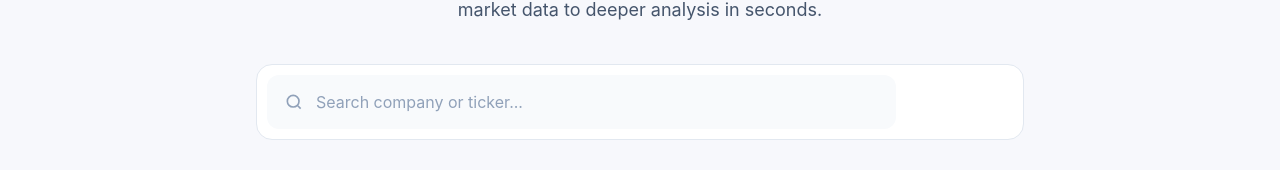
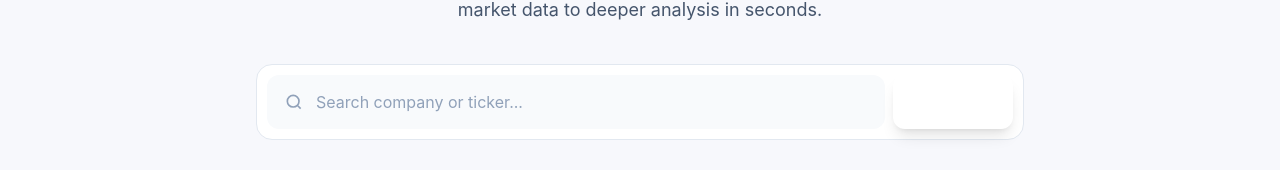
Before and after one commit to himanshuj9/StockScreenerApp, a React (Vite) app in the folder UI/: page / in a window 1280 px wide. Shown: the part 464-634 px from the top of the page. Built offline with nearby package versions, Linux system fonts and the light colour scheme.

Commit message:
Fix homepage search button layout and visibility

```diff
--- a/UI/src/components/Hero/Hero.tsx
+++ b/UI/src/components/Hero/Hero.tsx
@@ -79,7 +79,7 @@ function Hero() {
           </p>
 
           <div id="screener" className="search-shell relative z-20 mx-auto mt-10 max-w-3xl rounded-2xl border border-slate-200 bg-white p-2 sm:p-2.5">
-            <div className="flex flex-col gap-2 sm:flex-row">
+            <div className="home-search-row grid grid-cols-1 gap-2 sm:grid-cols-[minmax(0,1fr)_120px]">
               <div className="flex flex-1 items-center rounded-xl border border-transparent bg-slate-50 px-4 focus-within:border-violet-300 focus-within:bg-white">
                 <svg className="mr-3 h-5 w-5 shrink-0 text-slate-400" viewBox="0 0 24 24" fill="none" stroke="currentColor" strokeWidth="2">
                   <circle cx="11" cy="11" r="7" /><path d="m20 20-3.5-3.5" />
@@ -92,14 +92,14 @@ function Hero() {
                     if (event.key === "Enter") handleSearch();
                   }}
                   placeholder="Search company or ticker..."
-                  className="w-full bg-transparent px-0 py-3.5 text-base text-slate-900 outline-none placeholder:text-slate-400"
+                  className="min-w-0 w-full bg-transparent px-0 py-3.5 text-base text-slate-900 outline-none placeholder:text-slate-400"
                   aria-label="Search company or ticker"
                 />
               </div>
               <button
                 onClick={() => handleSearch()}
                 disabled={searching}
-                className="home-search-button violet-accent relative z-20 flex shrink-0 items-center justify-center rounded-xl px-7 py-3.5 text-sm font-extrabold text-white transition hover:-translate-y-0.5 disabled:cursor-wait disabled:opacity-70"
+                className="home-search-button violet-accent relative z-30 flex w-full min-w-0 items-center justify-center rounded-xl px-5 py-3.5 text-sm font-extrabold text-white opacity-100 shadow-lg transition hover:-translate-y-0.5 disabled:cursor-wait disabled:opacity-70"
               >
                 {searching ? "Searching..." : "Search"}
               </button>
```
